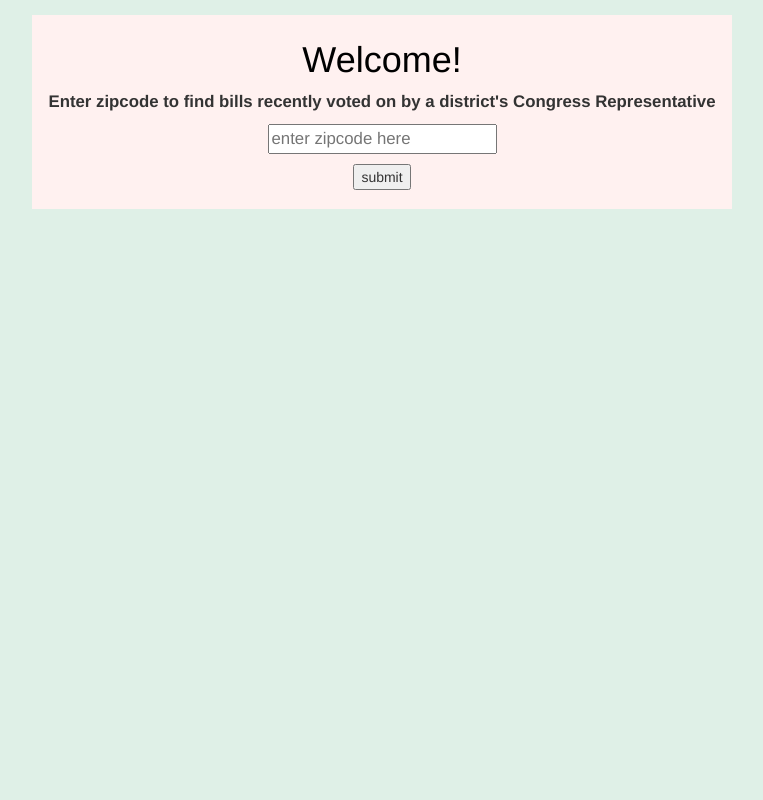
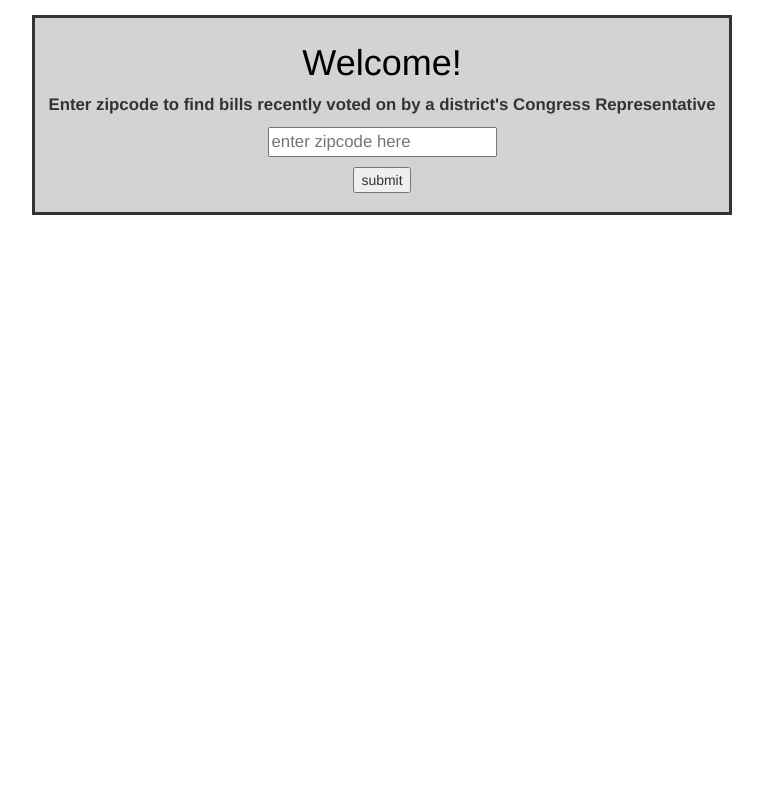
Before and after one commit to erikzorn/votes_app, a Django app: page / in a window 1280 px wide. Shown: the whole page, without its empty margins (258-1021 px from the left). Run offline with Django 3.2, Linux system fonts and the light colour scheme; some libraries are stand-ins or nearby versions.

Commit message:
other css stuff

```diff
--- a/static/css/votes.css
+++ b/static/css/votes.css
@@ -2,22 +2,28 @@ h1 {
     color: black;
 }
 body {
-    background-color: #dff0e7;
+    background-color: white;
 }
 tr {
 	background-color: white;
 }
 
 th {
-	background-color: #fff1f0;
+	background-color: #d3d3d3;
+}
+table {
+		border-style: solid;
+	border-width: 3px;
 }
 
 #prompt {
 	width: 700px;
-	background-color: #fff1f0;
+	background-color: #d3d3d3;
 	padding: 5px;
 	margin: 0 auto;
 	text-align:center;
+	border-style: solid;
+	border-width: 3px;
 }
 
 h2 {
```
